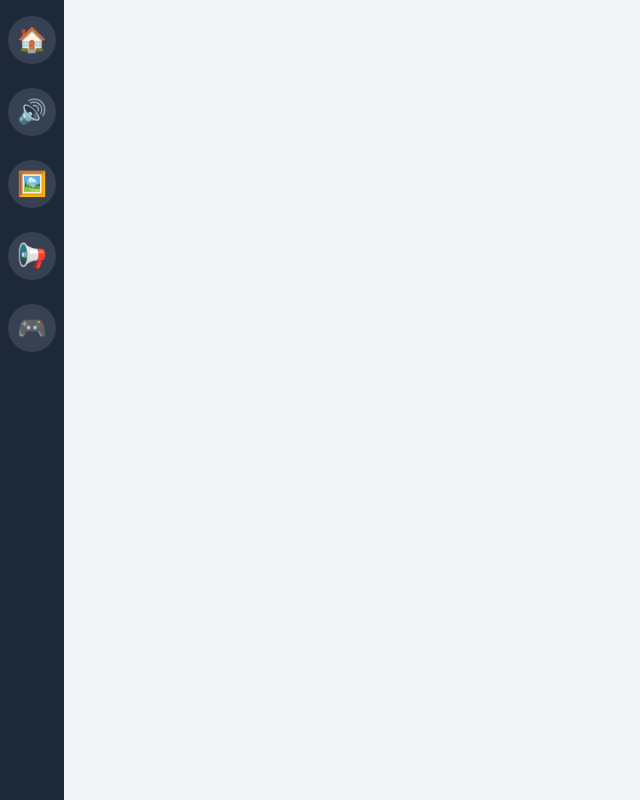
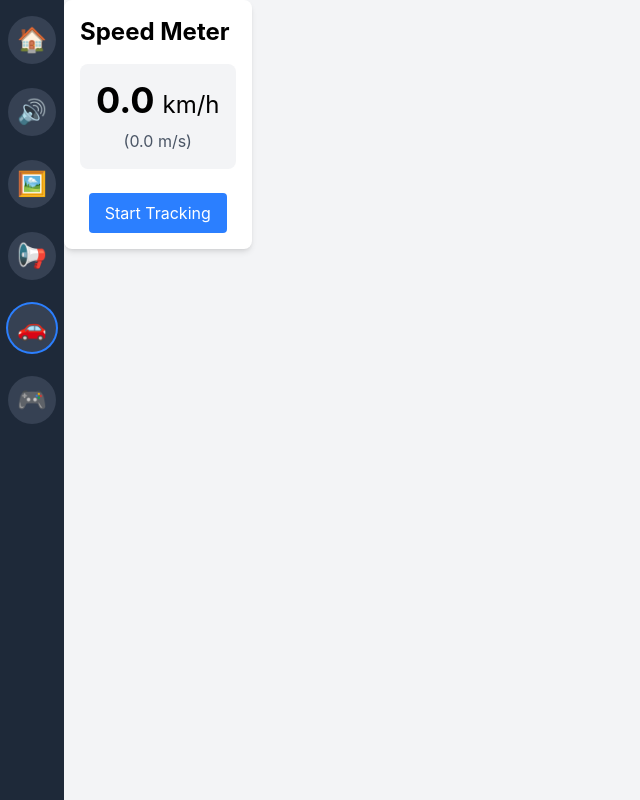
Before and after one commit to Nu424/app-tsumeawase, a React (Vite) app: page /speedmeter in a window 1280 px wide. Before the commit this address had no page. Shown: the whole page, without its empty margins (0-640 px from the left). Built offline with nearby package versions, Linux system fonts and the light colour scheme.

Commit message:
feat: 速度測定アプリを追加した

```diff
--- a/src/App.tsx
+++ b/src/App.tsx
@@ -6,6 +6,7 @@ import Home from './components/apps/Home';
 import NoiseApp from './components/apps/NoiseApp';
 import ImageResizer from './components/apps/ImageResizer';
 import AirHorn from './components/apps/AirHorn';
+import SpeedMeter from './components/apps/SpeedMeter';
 import App3 from './components/apps/App3';
 
 const App: React.FC = () => {
@@ -19,6 +20,7 @@ const App: React.FC = () => {
             <Route path="noise" element={<NoiseApp />} />
             <Route path="image-resizer" element={<ImageResizer />} />
             <Route path="airhorn" element={<AirHorn />} />
+            <Route path="speedmeter" element={<SpeedMeter />} />
             <Route path="app3" element={<App3 />} />
           </Route>
         </Routes>
--- a/src/components/Sidebar.tsx
+++ b/src/components/Sidebar.tsx
@@ -8,6 +8,7 @@ const Sidebar: React.FC = () => {
     { id: 'noise', name: '騒音測定', icon: '🔊', path: '/noise' },
     { id: 'image-resizer', name: '画像リサイズ', icon: '🖼️', path: '/image-resizer' },
     { id: 'airhorn', name: 'エアホーン', icon: '📢', path: '/airhorn' },
+    { id: 'speedmeter', name: '速度測定', icon: '🚗', path: '/speedmeter' },
     { id: 'app3', icon: '🎮', path: '/app3' },
   ];
 
--- /dev/null
+++ b/src/components/apps/SpeedMeter.tsx
@@ -0,0 +1,138 @@
+import React, { useState, useEffect } from 'react';
+
+interface Position {
+  latitude: number;
+  longitude: number;
+  timestamp: number;
+}
+
+interface Speed {
+  mps: number;  // meters per second
+  kmh: number;  // kilometers per hour
+}
+
+const SpeedMeter: React.FC = () => {
+  const [speed, setSpeed] = useState<Speed>({ mps: 0, kmh: 0 });
+  const [lastPosition, setLastPosition] = useState<Position | null>(null);
+  const [error, setError] = useState<string>('');
+  const [isTracking, setIsTracking] = useState(false);
+  const [watchId, setWatchId] = useState<number | null>(null);
+
+  const calculateSpeed = (currentPosition: Position, previousPosition: Position): Speed => {
+    const R = 6371e3; // Earth's radius in meters
+    const φ1 = previousPosition.latitude * Math.PI / 180;
+    const φ2 = currentPosition.latitude * Math.PI / 180;
+    const Δφ = (currentPosition.latitude - previousPosition.latitude) * Math.PI / 180;
+    const Δλ = (currentPosition.longitude - previousPosition.longitude) * Math.PI / 180;
+
+    const a = Math.sin(Δφ/2) * Math.sin(Δφ/2) +
+              Math.cos(φ1) * Math.cos(φ2) *
+              Math.sin(Δλ/2) * Math.sin(Δλ/2);
+    const c = 2 * Math.atan2(Math.sqrt(a), Math.sqrt(1-a));
+    const distance = R * c; // in meters
+
+    const timeDiff = (currentPosition.timestamp - previousPosition.timestamp) / 1000; // in seconds
+    const mps = distance / timeDiff;
+    const kmh = mps * 3.6; // convert to km/h
+
+    return { mps, kmh };
+  };
+
+  const startTracking = () => {
+    if (!navigator.geolocation) {
+      setError('Geolocation is not supported by your browser');
+      return;
+    }
+
+    setIsTracking(true);
+    const id = navigator.geolocation.watchPosition(
+      (position) => {
+        const currentPosition: Position = {
+          latitude: position.coords.latitude,
+          longitude: position.coords.longitude,
+          timestamp: position.timestamp
+        };
+
+        if (lastPosition) {
+          const newSpeed = calculateSpeed(currentPosition, lastPosition);
+          setSpeed(newSpeed);
+        }
+
+        setLastPosition(currentPosition);
+        setError('');
+      },
+      (err) => {
+        setError(`Error: ${err.message}`);
+        setIsTracking(false);
+      },
+      {
+        enableHighAccuracy: true,
+        timeout: 5000,
+        maximumAge: 0
+      }
+    );
+    setWatchId(id);
+  };
+
+  const stopTracking = () => {
+    if (watchId !== null) {
+      navigator.geolocation.clearWatch(watchId);
+      setWatchId(null);
+    }
+    setIsTracking(false);
+    setSpeed({ mps: 0, kmh: 0 });
+    setLastPosition(null);
+  };
+
+  useEffect(() => {
+    return () => {
+      if (watchId !== null) {
+        navigator.geolocation.clearWatch(watchId);
+      }
+    };
+  }, [watchId]);
+
+  return (
+    <div className="p-4 bg-white rounded-lg shadow-md">
+      <h2 className="text-2xl font-bold mb-4">Speed Meter</h2>
+
+      <div className="mb-6">
+        <div className="text-center p-4 bg-gray-100 rounded-lg">
+          <div className="text-4xl font-bold mb-2">
+            {speed.kmh.toFixed(1)}
+            <span className="text-2xl font-normal ml-2">km/h</span>
+          </div>
+          <div className="text-gray-600">
+            ({speed.mps.toFixed(1)} m/s)
+          </div>
+        </div>
+      </div>
+
+      <div className="flex justify-center space-x-4">
+        {!isTracking ? (
+          <button
+            onClick={startTracking}
+            className="px-4 py-2 bg-blue-500 text-white rounded hover:bg-blue-600 transition-colors"
+          >
+            Start Tracking
+          </button>
+        ) : (
+          <button
+            onClick={stopTracking}
+            className="px-4 py-2 bg-red-500 text-white rounded hover:bg-red-600 transition-colors"
+          >
+            Stop Tracking
+          </button>
+        )}
+      </div>
+
+      {error && (
+        <div className="mt-4 p-3 bg-red-100 text-red-700 rounded">
+          {error}
+        </div>
+      )}
+    </div>
+  );
+};
+
+export default SpeedMeter;
```
